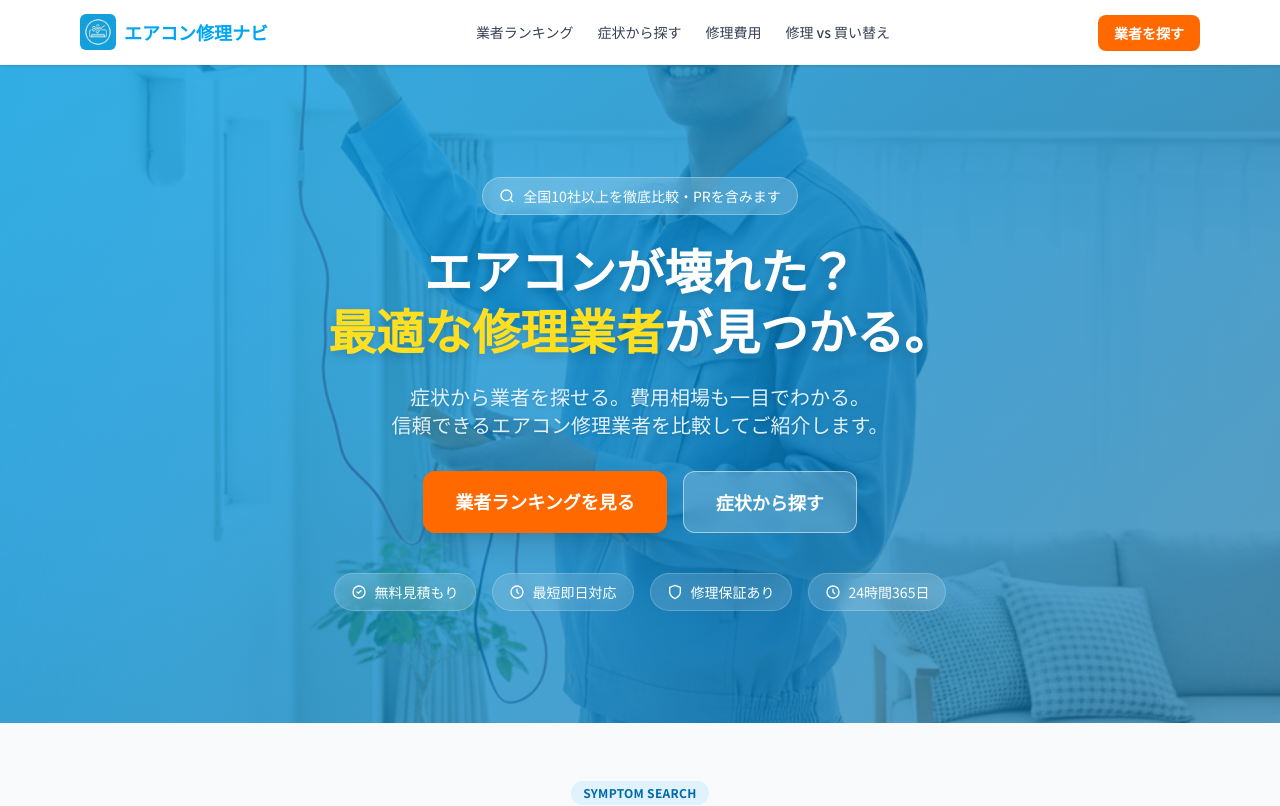
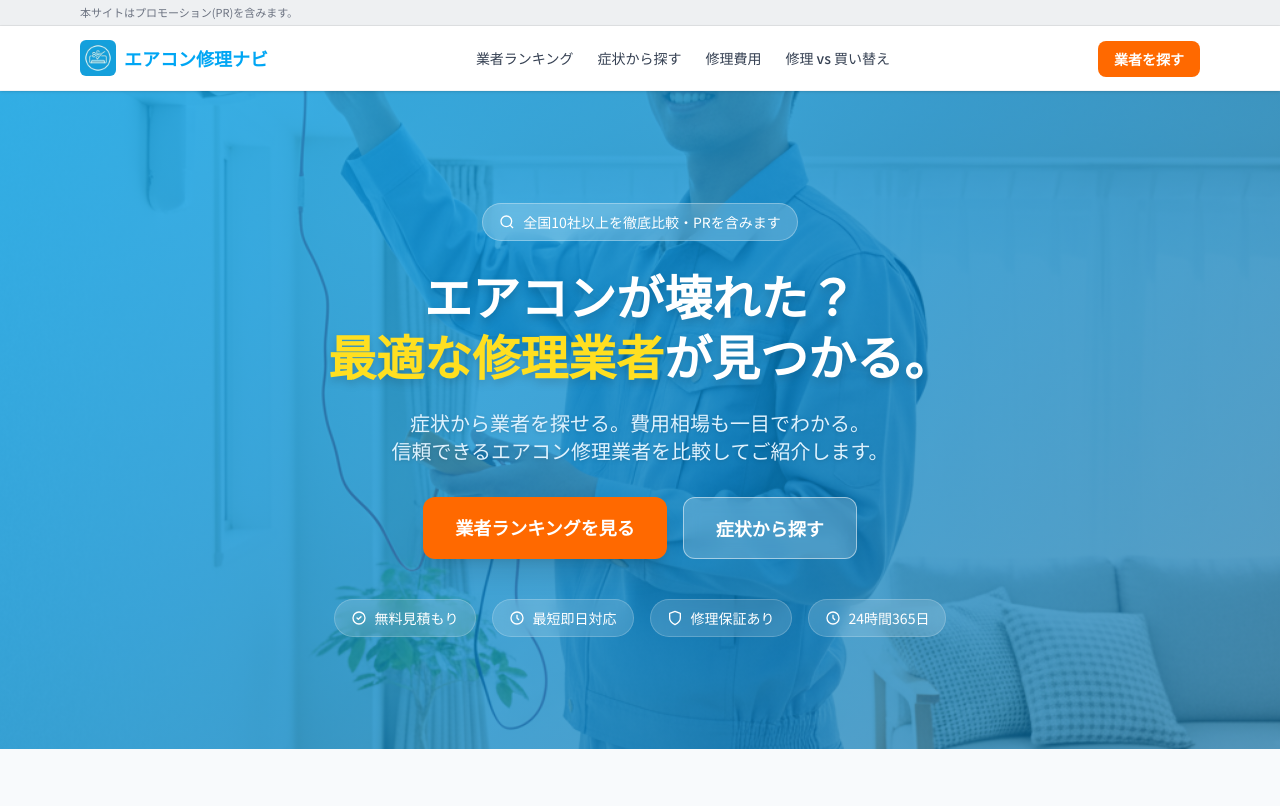
Before and after one commit to webmaster0818/aircon-repair-navi, a Next.js app: page / in a window 1280 px wide. Shown: the top 806 px of the page. Built offline with nearby package versions, Linux system fonts and the light colour scheme.

Commit message:
feat: 全ページにPR包括表記(本サイトはプロモーション(PR)を含みます)を追加(施主指示・ステマ規制対応)

```diff
--- a/app/layout.tsx
+++ b/app/layout.tsx
@@ -36,6 +36,10 @@ export default function RootLayout({
   return (
     <html lang="ja" className="h-full">
       <body className="min-h-full flex flex-col bg-slate-50">
+        <div style={{ background: "rgba(0,0,0,0.04)", borderBottom: "1px solid rgba(0,0,0,0.06)" }}>
+          <p style={{ maxWidth: 1152, margin: "0 auto", padding: "4px 16px", fontSize: 11, color: "#6b7280" }}>本サイトはプロモーション(PR)を含みます。</p>
+        </div>
+
         <SiteHeader />
         <main className="flex-1">{children}
         <script
```
